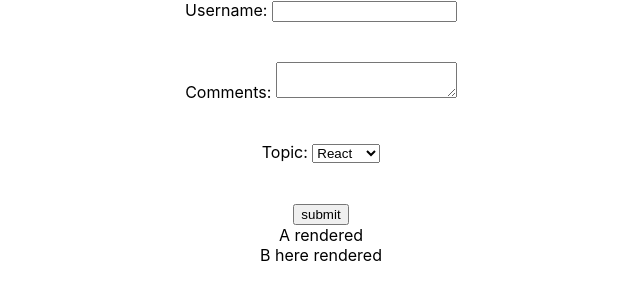
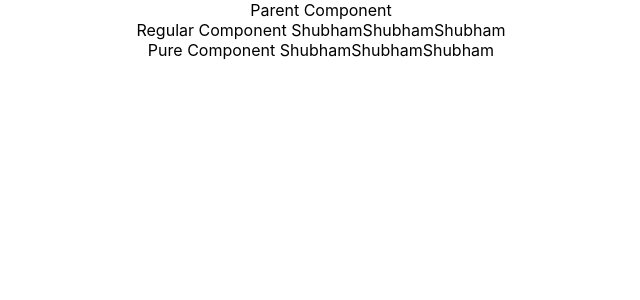
Before and after one commit to ShubhamCoder007/reactJs, a React (Create React App) app: page / in a window 1280 px wide. Shown: the top 300 px of the page, without its empty margins (319-959 px from the left). Built offline with nearby package versions, Linux system fonts and the light colour scheme.

Commit message:
fragments, pure components

```diff
--- a/src/App.js
+++ b/src/App.js
@@ -1,4 +1,4 @@
-import React from 'react';
+import React, { Fragment } from 'react';
 import './App.css';
 import './components/Greet'
 import Greet from './components/Greet';
@@ -18,6 +18,9 @@ import styles from './appStyles.module.css'
 import Form from './components/Form';
 
 import LifecycleA from './components/LifecycleA'
+import FragmentDemo from './components/FragmentDemo'
+import Table from './components/Table'
+import ParentComp from './components/ParentComp';
 
 function App() {
   return (
@@ -55,11 +58,15 @@ function App() {
      {/* <h1 className='error'>Error</h1>
      <h1 className={styles.success}>Success</h1> */}
 
-     <Form/>
+     {/* <Form/>
 
-     <LifecycleA/>
+     <LifecycleA/> */}
 
+     {/* <FragmentDemo/> */}
 
+     {/* <Table/> */}
+
+     <ParentComp/>
 
     </div>
   );
--- /dev/null
+++ b/src/components/Columns.js
@@ -0,0 +1,12 @@
+import React from 'react'
+
+function Columns(){
+    return (
+        <React.Fragment>
+            <td>Name</td>
+            <td>Shubham</td>
+        </React.Fragment>
+    )
+}
+
+export default Columns
--- /dev/null
+++ b/src/components/FragmentDemo.js
@@ -0,0 +1,12 @@
+import React, { Fragment } from 'react'
+
+function FragmentDemo(){
+    return (
+        <React.Fragment>
+            <h1>Fragments</h1>
+            <p>Fragments description</p>
+        </React.Fragment>
+    )
+}
+
+export default FragmentDemo
--- /dev/null
+++ b/src/components/ParentComp.js
@@ -0,0 +1,35 @@
+import React, { Component } from 'react'
+import RegComp from './RegComp'
+import PureComp from './PureComp'
+
+class ParentComp extends Component{
+
+    constructor(props){
+        super(props)
+
+        this.state = {
+            name: 'Shubham'
+        }
+    }
+
+    componentDidMount(){
+        setInterval(() => {
+            this.setState({
+                name: 'Shubham' + this.state.name
+            })
+        }, 2000)
+    }
+
+    render(){
+        console.log('----------------parent component render-----------------')
+        return (
+            <div>
+                Parent Component
+                <RegComp name={this.state.name}/>
+                <PureComp name={this.state.name}/>
+            </div>
+        )
+    }
+}
+
+export default ParentComp
--- /dev/null
+++ b/src/components/PureComp.js
@@ -0,0 +1,19 @@
+import React, { PureComponent } from 'react'
+
+class PureComp extends PureComponent{
+
+    // shouldComponentUpdate(){
+    //     return true
+    // }
+
+    render(){
+        console.log('Pure component render')
+        return (
+            <div>
+                Pure Component {this.props.name}
+            </div>
+        )
+    }
+}
+
+export default PureComp
--- /dev/null
+++ b/src/components/RegComp.js
@@ -0,0 +1,19 @@
+import React, { Component } from 'react'
+
+class RegComp extends Component{
+
+    // shouldComponentUpdate(){
+    //     return true
+    // }
+
+    render(){
+        console.log('Regular component render')
+        return (
+            <div>
+                Regular Component {this.props.name}
+            </div>
+        )
+    }
+}
+
+export default RegComp
--- /dev/null
+++ b/src/components/Table.js
@@ -0,0 +1,16 @@
+import React from 'react'
+import Columns from './Columns'
+
+function Table(){
+    return (
+        <table>
+            <tbody>
+                <tr>
+                    <Columns/>
+                </tr>
+            </tbody>
+        </table>
+    )
+}
+
+export default Table
```
